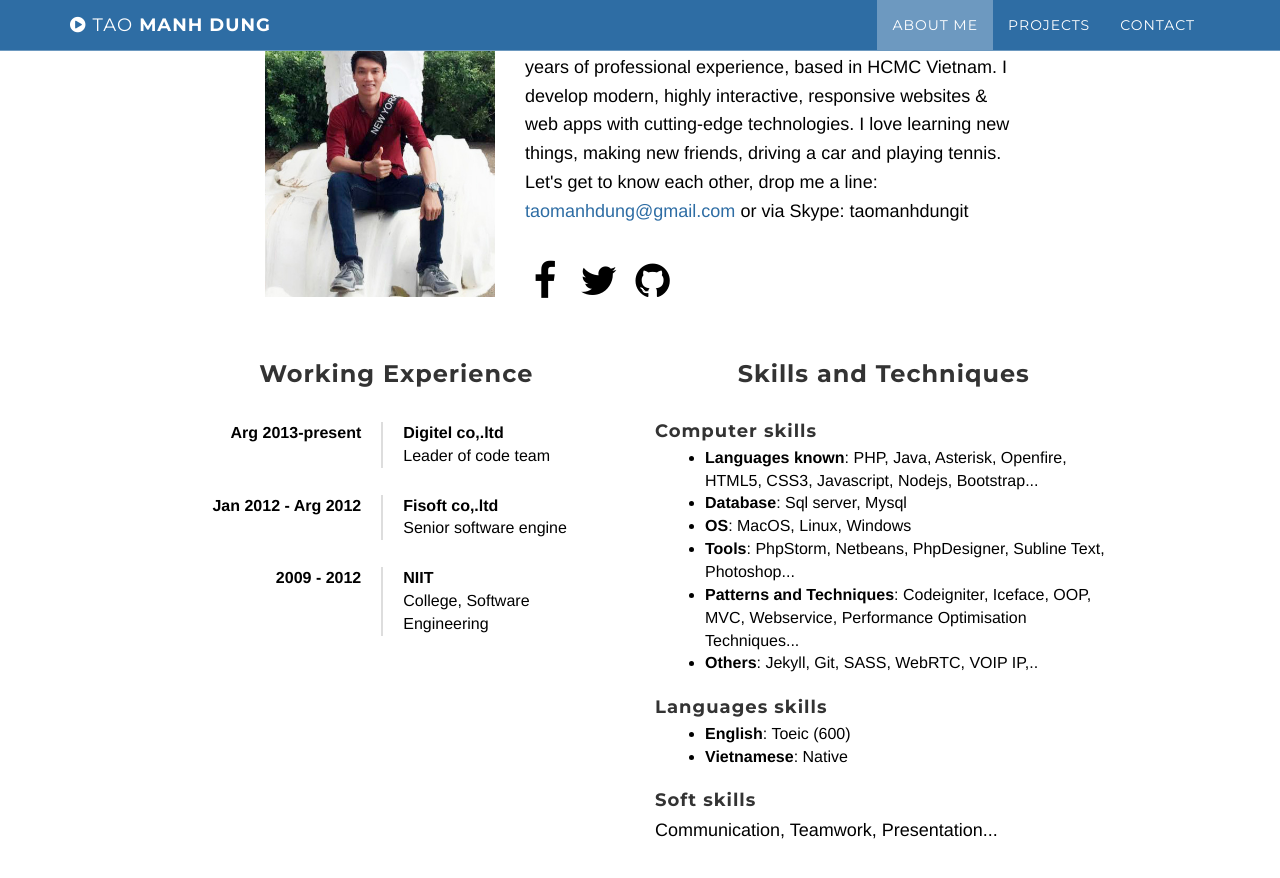
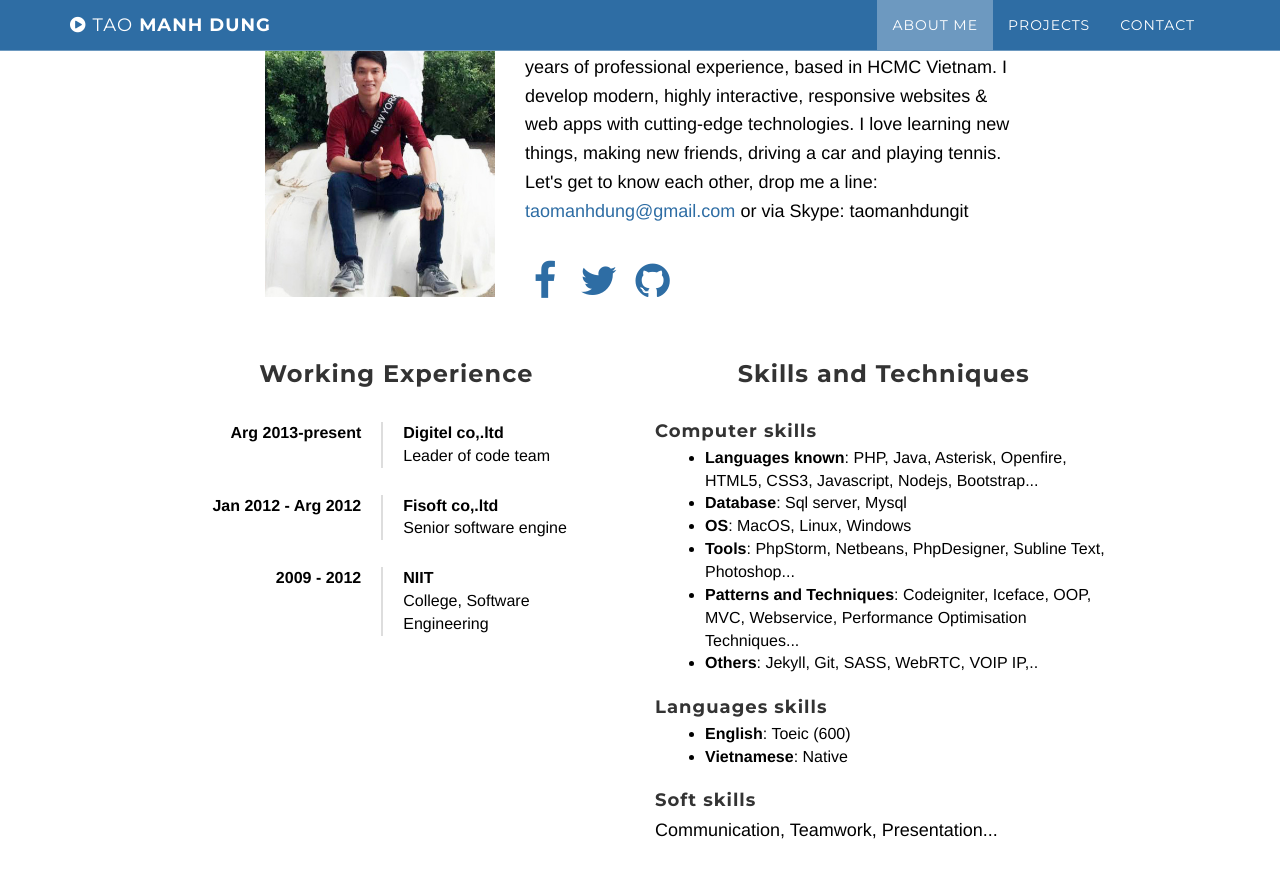
Before and after one commit to taomanhdung/my_cv, a Jekyll site: the page built from index.md, in a window 1280 px wide and 900 px high, scrolled down 1044 px. Shown: the top 878 px of the window. Built offline with Jekyll 4.4.1, drawn with Linux system fonts in a browser that asks for light colours; nearby versions of some CDN libraries.

Commit message:
new update

```diff
--- a/css/main.css
+++ b/css/main.css
@@ -63,7 +63,7 @@
     background-image: url("../img/word_map.png");
     background-position: 50% 50%;
     background-repeat: no-repeat;
-    background: #fff none repeat scroll 0 0;
+    background-color: #fff;
     color: #000;
 }
 
@@ -125,7 +125,7 @@
 ul.social-buttons li a {
     background-color: #fff;
     border-radius: 100%;
-    color: #000;
+    /*color: #000;*/
     display: block;
     font-size: 40px;
     height: 40px;
@@ -165,4 +165,6 @@
 
 .m-t-sm{
     margin-top: 10px;
+    font-style: italic;
+    color: #aeaeae;
 }
```
Also changed, not shown: 2 other files.
